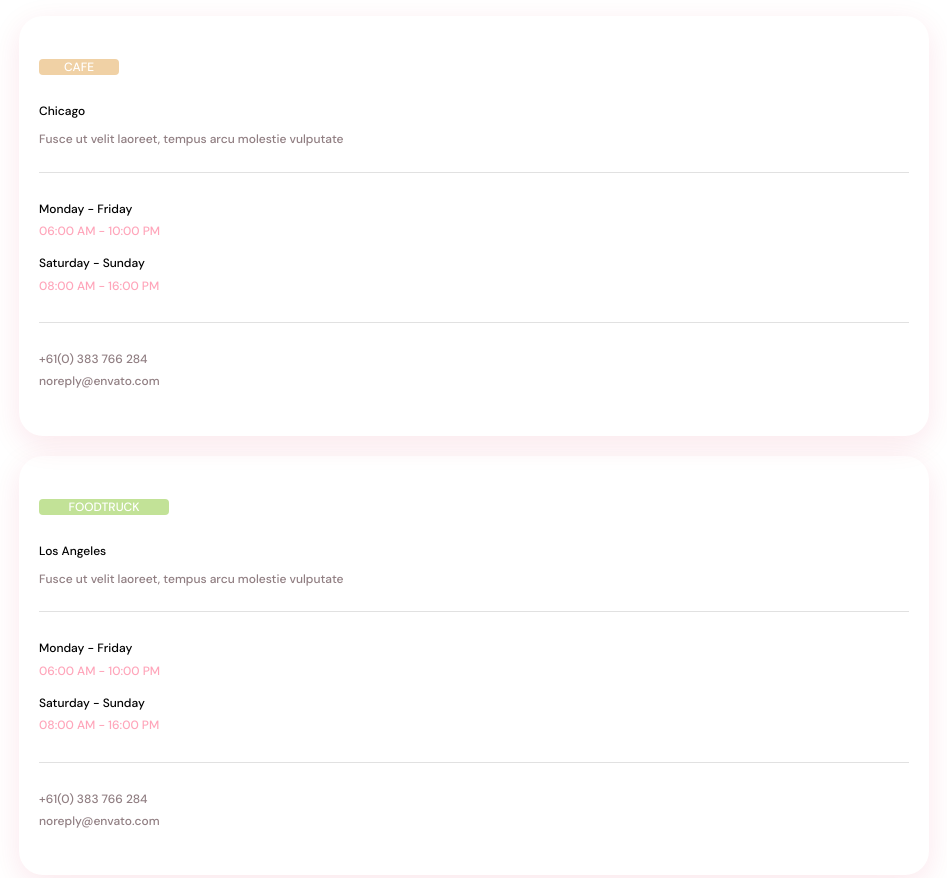
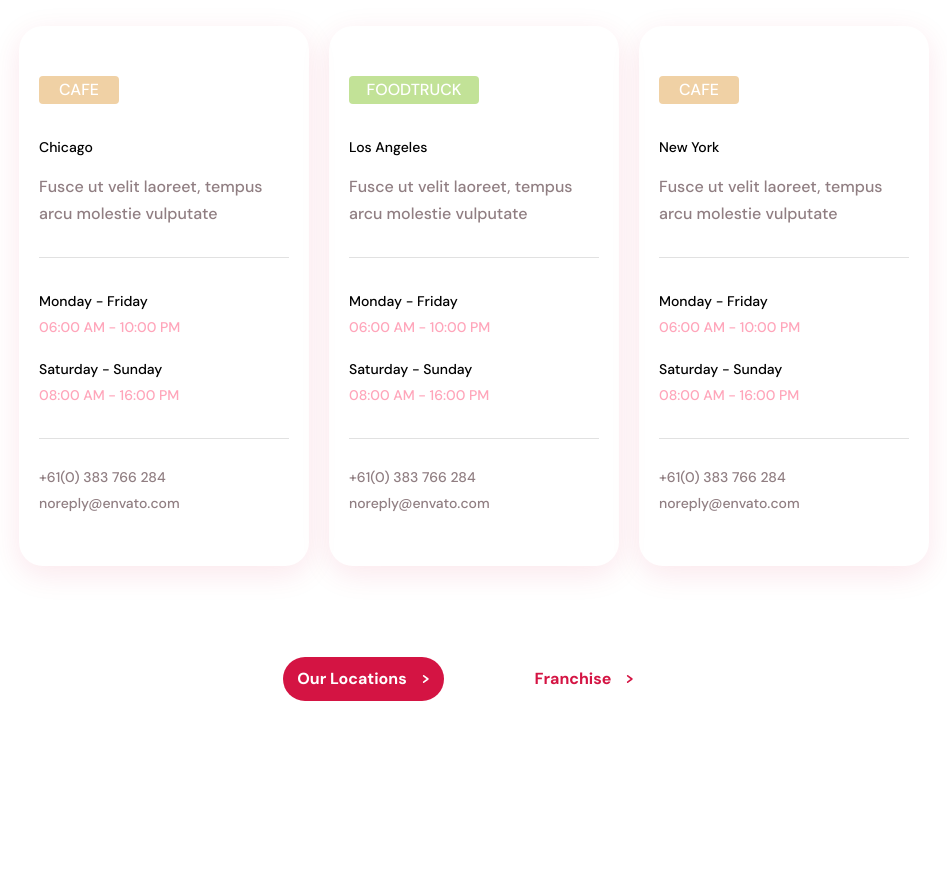
Before and after one commit to ialiev685/page_ice-cream, a plain HTML site: page index.html in a window 1280 px wide. Shown: the part 4200-5078 px from the top of the page, without its empty margins (166-1113 px from the left). Drawn offline with nearby package versions, Linux system fonts and the light colour scheme.

Commit message:
секция contacts для  tablet завершена

```diff
--- a/index.html
+++ b/index.html
@@ -350,7 +350,7 @@
         </div>
       </section>
       <section class="section-contacts">
-        <div class="container">
+        <div class="container section-contacts__container">
           <ul class="list section-contacts__list">
             <li class="section-contacts__item">
               <h4
@@ -369,13 +369,17 @@
               </div>
               <div class="section-contacts__working-hours">
                 <div class="section-contacts__weekday">
-                  <h5>Monday - Friday</h5>
+                  <h5 class="section-contacts__caption-weekday">
+                    Monday - Friday
+                  </h5>
                   <p class="text section-contacts__opening-hours">
                     06:00 AM - 10:00 PM
                   </p>
                 </div>
                 <div>
-                  <h5>Saturday - Sunday</h5>
+                  <h5 class="section-contacts__caption-weekday">
+                    Saturday - Sunday
+                  </h5>
                   <p class="text section-contacts__opening-hours">
                     08:00 AM - 16:00 PM
                   </p>
@@ -410,13 +414,17 @@
               </div>
               <div class="section-contacts__working-hours">
                 <div class="section-contacts__weekday">
-                  <h5>Monday - Friday</h5>
+                  <h5 class="section-contacts__caption-weekday">
+                    Monday - Friday
+                  </h5>
                   <p class="text section-contacts__opening-hours">
                     06:00 AM - 10:00 PM
                   </p>
                 </div>
                 <div>
-                  <h5>Saturday - Sunday</h5>
+                  <h5 class="section-contacts__caption-weekday">
+                    Saturday - Sunday
+                  </h5>
                   <p class="text section-contacts__opening-hours">
                     08:00 AM - 16:00 PM
                   </p>
@@ -451,13 +459,17 @@
               </div>
               <div class="section-contacts__working-hours">
                 <div class="section-contacts__weekday">
-                  <h5>Monday - Friday</h5>
+                  <h5 class="section-contacts__caption-weekday">
+                    Monday - Friday
+                  </h5>
                   <p class="text section-contacts__opening-hours">
                     06:00 AM - 10:00 PM
                   </p>
                 </div>
                 <div>
-                  <h5>Saturday - Sunday</h5>
+                  <h5 class="section-contacts__caption-weekday">
+                    Saturday - Sunday
+                  </h5>
                   <p class="text section-contacts__opening-hours">
                     08:00 AM - 16:00 PM
                   </p>
@@ -476,6 +488,7 @@
               </address>
             </li>
           </ul>
+          <div class="section-contacts__buttons">
             <button class="button inverse section-contacts__button">
               Our Locations
               <svg
@@ -495,6 +508,7 @@
                 <use href="./image/svg/symbol-defs.svg#icon-arrow-right"></use>
               </svg>
             </button>
+          </div>
         </div>
       </section>
     </main>
--- a/sass/components/_conacts.scss
+++ b/sass/components/_conacts.scss
@@ -13,6 +13,13 @@
     border-radius: 4px;
 
     color: var(--color-text-inverse);
+
+    @media screen and (min-width: $tablet) {
+      font-size: 16px;
+      line-height: 1.86;
+
+      padding: 14px 16px;
+    }
   }
 
   &__establishment--cafe {
@@ -30,14 +37,24 @@
   }
 
   &__text {
+    font-weight: 500;
     font-size: 12px;
     line-height: 1.2;
+    @media screen and (min-width: $tablet) {
+      font-size: 16px;
+      line-height: 1.66;
+    }
   }
   &__adress,
-  &__opening-hours {
+  &__opening-hours,
+  &__caption-weekday,
+  &__caption-city {
     font-weight: 500;
     font-size: 12px;
     line-height: 1.86;
+    @media screen and (min-width: $tablet) {
+      font-size: 14px;
+    }
   }
 
   &__working-hours {
@@ -61,6 +78,10 @@
     align-items: center;
     justify-content: center;
 
+    font-weight: 700;
+    font-size: 16px;
+    line-height: 1.31;
+
     width: 161px;
     height: 44px;
   }
--- a/sass/layout/_contacts_l.scss
+++ b/sass/layout/_contacts_l.scss
@@ -1,42 +1,88 @@
 .section-contacts {
+  &__container {
+    padding-bottom: 158px;
+  }
   &__list {
     display: flex;
     flex-direction: column;
-    // flex-basis: calc(100%-60px);
 
     padding: 0 30px;
+
+    @media screen and (min-width: $tablet) {
+      flex-direction: row;
+
+      margin: -10px;
+
+      margin-bottom: 81px;
+    }
   }
 
   &__item {
     padding: 43px 20px;
+    @media screen and (min-width: $tablet) {
+      padding: 50px 20px;
+
+      flex-basis: calc(100% - 2 * 20px) / 3;
+
+      margin: 10px;
+    }
   }
 
   &__item:not(:last-child) {
-    margin-bottom: 20px;
+    @media screen and (max-width: $tablet - 1) {
+      margin-bottom: 20px;
+    }
+
+    @media screen and (min-width: $desktop) {
+    }
   }
   &__establishment {
     margin-bottom: 25px;
+    @media screen and (min-width: $tablet) {
+      margin-bottom: 30px;
+    }
   }
 
   &__place {
     margin-bottom: 25px;
+    @media screen and (min-width: $tablet) {
+      margin-bottom: 30px;
+    }
   }
 
   &__caption-city {
     margin-bottom: 10px;
+    @media screen and (min-width: $tablet) {
+      margin-bottom: 14px;
+    }
   }
 
   &__working-hours {
     padding: 25px 0;
 
     margin-bottom: 25px;
+    @media screen and (min-width: $tablet) {
+      padding: 30px 0;
+    }
   }
 
   &__weekday {
     margin-bottom: 10px;
+    @media screen and (min-width: $tablet) {
+      margin-bottom: 16px;
+    }
   }
-  &__button {
+
+  &__buttons {
+    width: 162px;
+
     margin: 0 auto;
+    @media screen and (min-width: $tablet) {
+      display: flex;
+      justify-content: space-between;
+
+      width: 382px;
+    }
   }
 
   &__button:not(:last-child) {
```
Also changed, not shown: css/main.css, css/main.min.css, 2 other files. Lines whose indentation alone changed are shown as unchanged.
